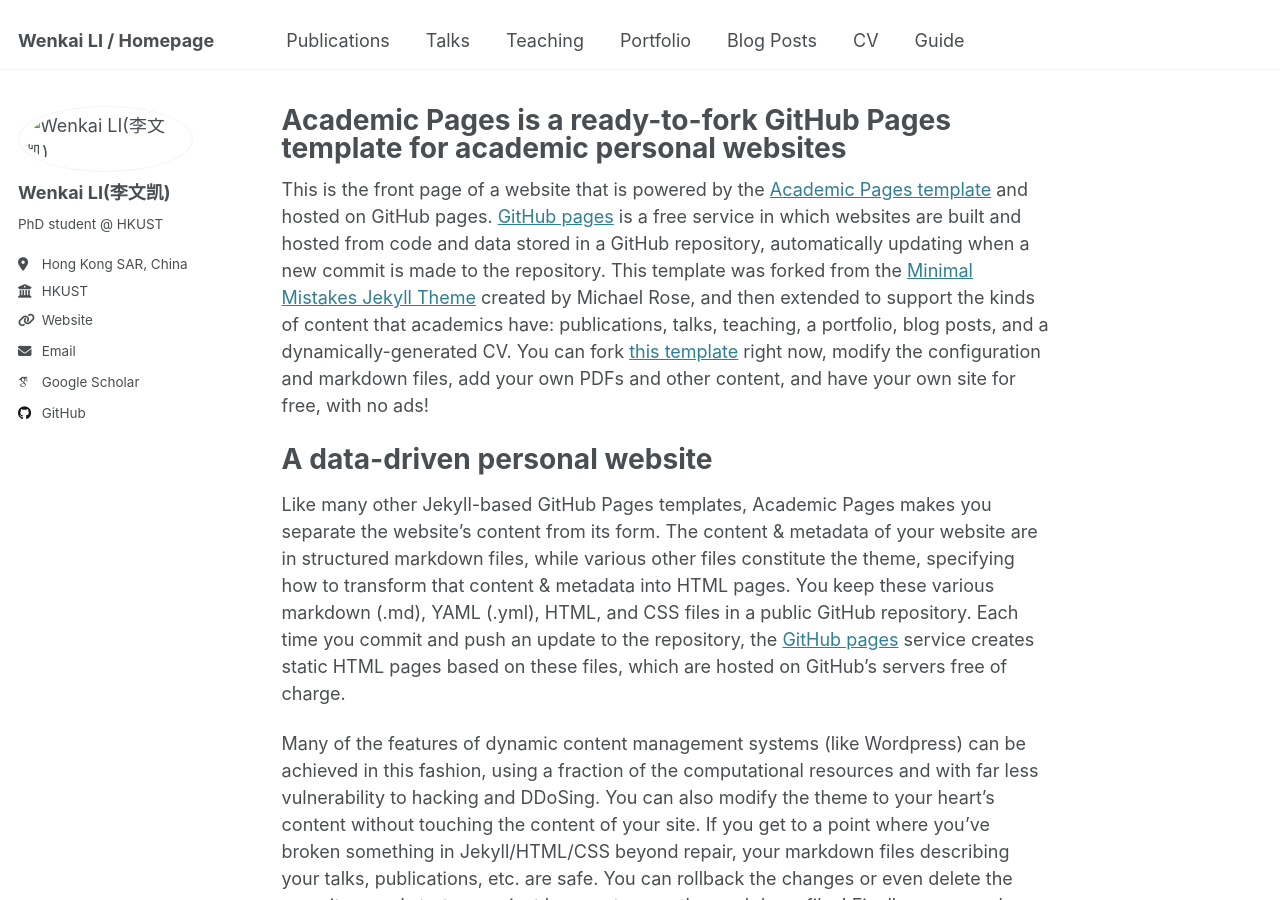
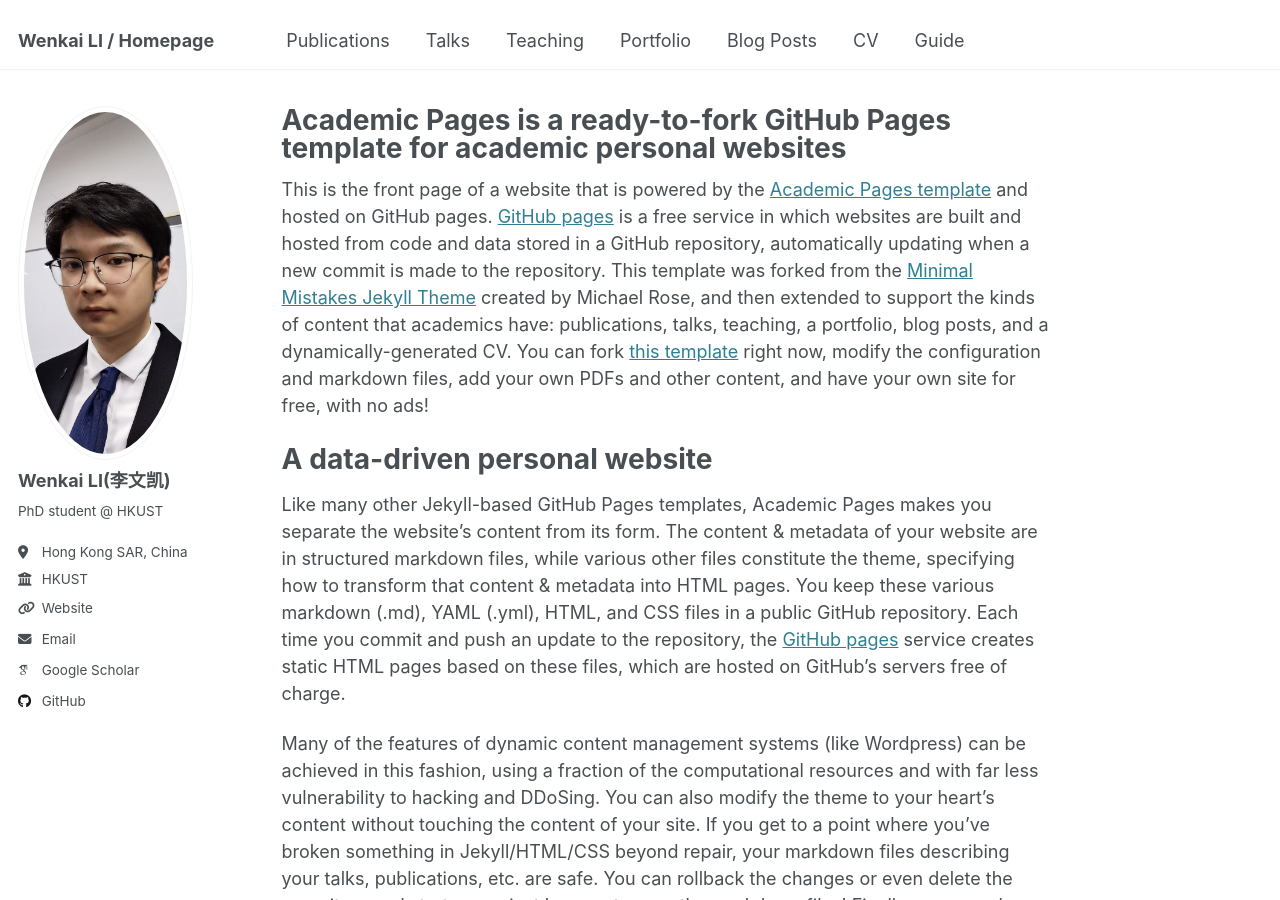
Before and after one commit to kevin333kevin/wenkaili.github.io, a Jekyll site: the page built from _pages/about.md, in a window 1280 px wide and 900 px high. Built offline with Jekyll 4.4.1, drawn with Linux system fonts in a browser that asks for light colours; some web fonts are replaced.

Commit message:
_config.yml

```diff
--- a/_config.yml
+++ b/_config.yml
@@ -22,7 +22,7 @@ repository               : "https://kevin333kevin.github.io/wenkaili.github.io/"
 #               Additional customization can be done by editing /_includes/author-profile.html
 author:
   # Biographic information
-  avatar           : "images/k_photo.png"
+  avatar           : "k_photo.png"
   name             : "Wenkai LI(李文凯)"
   pronouns         : # example: "she/her"
   bio              : "PhD student @ HKUST"
```
